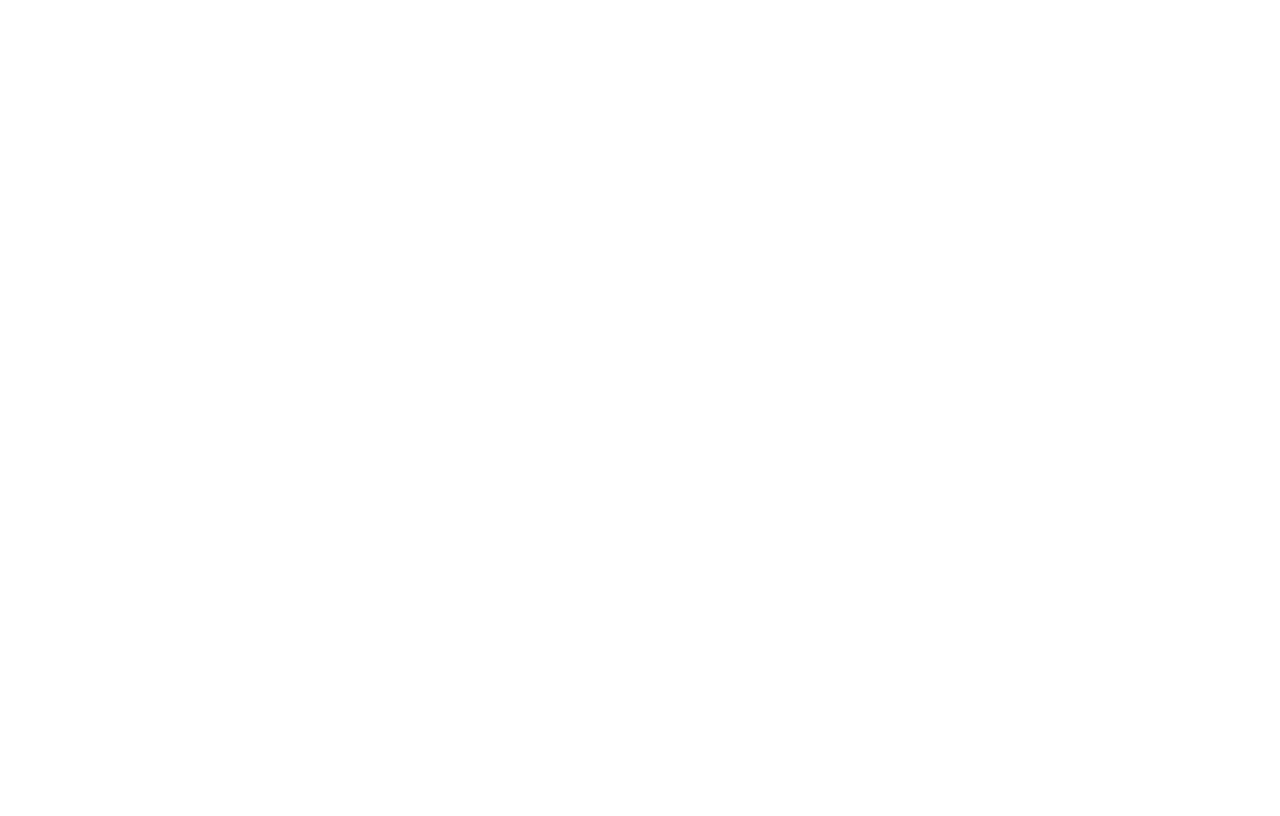
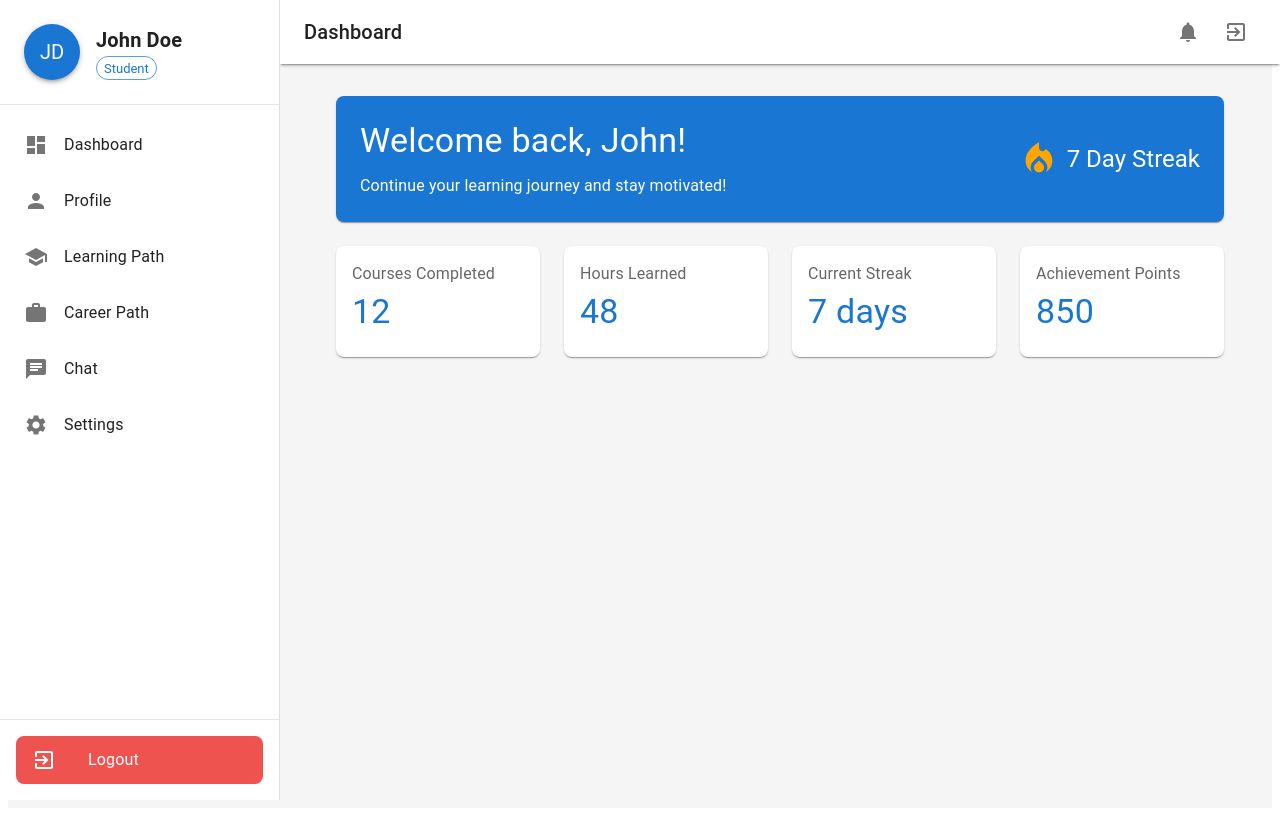
Before and after one commit to krishan44/Project-Frontend, a React (Vite) app in the folder Frontend/Ai-Academic Advisor/: page /Dashboard in a window 1280 px wide. Before the commit this address had no page. Built offline with nearby package versions, Linux system fonts and the light colour scheme.

Commit message:
Made changes add new dashboard

```diff
--- a/Frontend/Ai-Academic Advisor/src/App.jsx
+++ b/Frontend/Ai-Academic Advisor/src/App.jsx
@@ -3,6 +3,7 @@
 import AuthDialog from './Components/LoginRegistration/Auth';
 import Landing from "./Components/LandingPage/Landing"
 import Registration from "./Components/LoginRegistration/Registration"
+import Dashboard from './Components/User/Dashboard';
 
 function App() {
   return (
@@ -11,6 +12,7 @@
         <Route path="/" element={<Landing />} />
         <Route path="/Landing" element={<AuthDialog />} />
         <Route path="/Registration" element={<Registration />} />
+        <Route path="/Dashboard" element={<Dashboard />} />
       </Routes>
     </BrowserRouter>
   );
--- /dev/null
+++ b/Frontend/Ai-Academic Advisor/src/Components/User/Dashboard.jsx
@@ -0,0 +1,271 @@
+import React, { useState } from 'react';
+import {
+  Box,
+  Container,
+  Grid,
+  Paper,
+  Typography,
+  Card,
+  CardContent,
+  IconButton,
+  List,
+  ListItem,
+  ListItemIcon,
+  ListItemText,
+  Drawer,
+  AppBar,
+  Toolbar,
+  Avatar,
+  useTheme,
+  useMediaQuery,
+  Tooltip,
+  Chip,
+} from '@mui/material';
+import {
+  Menu as MenuIcon,
+  Dashboard as DashboardIcon,
+  Person as PersonIcon,
+  School as SchoolIcon,
+  Work as WorkIcon,
+  Chat as ChatIcon,
+  Settings as SettingsIcon,
+  Notifications as NotificationsIcon,
+  ExitToApp as LogoutIcon,
+  ChevronRight as ChevronRightIcon,
+  LocalFireDepartment as FireIcon,
+} from '@mui/icons-material';
+
+const drawerWidth = 280;
+
+const Dashboard = () => {
+  const theme = useTheme();
+  const isMobile = useMediaQuery(theme.breakpoints.down('md'));
+  const [mobileOpen, setMobileOpen] = useState(false);
+  const [activeSection, setActiveSection] = useState('Dashboard');
+
+  const handleDrawerToggle = () => {
+    setMobileOpen(!mobileOpen);
+  };
+
+  const menuItems = [
+    { text: 'Dashboard', icon: <DashboardIcon />, href: '#' },
+    { text: 'Profile', icon: <PersonIcon />, href: '#' },
+    { text: 'Learning Path', icon: <SchoolIcon />, href: '#' },
+    { text: 'Career Path', icon: <WorkIcon />, href: '#' },
+    { text: 'Chat', icon: <ChatIcon />, href: '#' },
+    { text: 'Settings', icon: <SettingsIcon />, href: '#' },
+  ];
+
+  const drawer = (
+    <Box sx={{
+      bgcolor: 'background.default',
+      height: '100%',
+      display: 'flex',
+      flexDirection: 'column'
+    }}>
+      <Box sx={{ p: 3, display: 'flex', alignItems: 'center', gap: 2, borderBottom: '1px solid rgba(0,0,0,0.1)' }}>
+        <Avatar
+          sx={{
+            width: 56,
+            height: 56,
+            bgcolor: 'primary.main',
+            boxShadow: 3
+          }}
+        >
+          JD
+        </Avatar>
+        <Box>
+          <Typography variant="h6" fontWeight="bold">John Doe</Typography>
+          <Chip
+            label="Student"
+            size="small"
+            color="primary"
+            variant="outlined"
+          />
+        </Box>
+      </Box>
+      <List sx={{ flexGrow: 1 }}>
+        {menuItems.map((item) => (
+          <ListItem
+            button
+            key={item.text}
+            selected={activeSection === item.text}
+            onClick={() => setActiveSection(item.text)}
+            sx={{
+              borderRadius: 2,
+              m: 1,
+              '&.Mui-selected': {
+                bgcolor: 'primary.light',
+                color: 'primary.main',
+                '& .MuiListItemIcon-root': {
+                  color: 'primary.main',
+                },
+              },
+              '&:hover': {
+                bgcolor: 'action.hover',
+              },
+            }}
+          >
+            <ListItemIcon sx={{ minWidth: 40 }}>{item.icon}</ListItemIcon>
+            <ListItemText primary={item.text} />
+          </ListItem>
+        ))}
+      </List>
+      <Box sx={{ p: 2, borderTop: '1px solid rgba(0,0,0,0.1)' }}>
+        <ListItem
+          button
+          sx={{
+            borderRadius: 2,
+            bgcolor: 'error.light',
+            color: 'white',
+            '&:hover': {
+              bgcolor: 'error.main',
+            },
+          }}
+        >
+          <ListItemIcon>
+            <LogoutIcon sx={{ color: 'white' }} />
+          </ListItemIcon>
+          <ListItemText primary="Logout" />
+        </ListItem>
+      </Box>
+    </Box>
+  );
+
+  return (
+    <Box sx={{ display: 'flex', bgcolor: '#f5f5f5', minHeight: '100vh' }}>
+      <AppBar
+        position="fixed"
+        sx={{
+          width: { sm: `calc(100% - ${drawerWidth}px)` },
+          ml: { sm: `${drawerWidth}px` },
+          bgcolor: 'white',
+          color: 'text.primary',
+          boxShadow: 2,
+        }}
+      >
+        <Toolbar>
+          <IconButton
+            color="inherit"
+            edge="start"
+            onClick={handleDrawerToggle}
+            sx={{ mr: 2, display: { sm: 'none' } }}
+          >
+            <MenuIcon />
+          </IconButton>
+          <Typography variant="h6" noWrap sx={{ flexGrow: 1 }}>
+            {activeSection}
+          </Typography>
+          <Box sx={{ display: 'flex', alignItems: 'center', gap: 1 }}>
+            <Tooltip title="Notifications">
+              <IconButton>
+                <NotificationsIcon />
+              </IconButton>
+            </Tooltip>
+            <Tooltip title="Logout">
+              <IconButton>
+                <LogoutIcon />
+              </IconButton>
+            </Tooltip>
+          </Box>
+        </Toolbar>
+      </AppBar>
+
+      <Box
+        component="nav"
+        sx={{ width: { sm: drawerWidth }, flexShrink: { sm: 0 } }}
+      >
+        <Drawer
+          variant={isMobile ? 'temporary' : 'permanent'}
+          open={isMobile ? mobileOpen : true}
+          onClose={handleDrawerToggle}
+          ModalProps={{ keepMounted: true }}
+          sx={{
+            '& .MuiDrawer-paper': {
+              boxSizing: 'border-box',
+              width: drawerWidth,
+              borderRight: '1px solid rgba(0, 0, 0, 0.12)',
+              bgcolor: 'background.paper',
+            },
+          }}
+        >
+          {drawer}
+        </Drawer>
+      </Box>
+
+      <Box
+        component="main"
+        sx={{
+          flexGrow: 1,
+          p: 3,
+          width: { sm: `calc(100% - ${drawerWidth}px)` },
+          mt: 8,
+        }}
+      >
+        <Container maxWidth="lg">
+          <Grid container spacing={3}>
+            {/* Welcome Card with Streak */}
+            <Grid item xs={12}>
+              <Paper
+                sx={{
+                  p: 3,
+                  display: 'flex',
+                  alignItems: 'center',
+                  gap: 3,
+                  bgcolor: 'primary.main',
+                  color: 'white',
+                  borderRadius: 2,
+                }}
+              >
+                <Box flex={1}>
+                  <Typography variant="h4" gutterBottom>
+                    Welcome back, John!
+                  </Typography>
+                  <Typography variant="body1">
+                    Continue your learning journey and stay motivated!
+                  </Typography>
+                </Box>
+                <Box sx={{ display: 'flex', alignItems: 'center', gap: 1 }}>
+                  <FireIcon sx={{ fontSize: 40, color: 'orange' }} />
+                  <Typography variant="h5">7 Day Streak</Typography>
+                </Box>
+              </Paper>
+            </Grid>
+
+            {/* Quick Stats with Enhanced Design */}
+            {[
+              { label: 'Courses Completed', value: 12 },
+              { label: 'Hours Learned', value: 48 },
+              { label: 'Current Streak', value: '7 days' },
+              { label: 'Achievement Points', value: 850 },
+            ].map((stat, index) => (
+              <Grid item xs={12} sm={6} md={3} key={stat.label}>
+                <Card
+                  sx={{
+                    borderRadius: 2,
+                    transition: 'transform 0.3s',
+                    '&:hover': {
+                      transform: 'scale(1.05)',
+                      boxShadow: 3,
+                    }
+                  }}
+                >
+                  <CardContent>
+                    <Typography color="textSecondary" gutterBottom>
+                      {stat.label}
+                    </Typography>
+                    <Typography variant="h4" color="primary">
+                      {stat.value}
+                    </Typography>
+                  </CardContent>
+                </Card>
+              </Grid>
+            ))}
+          </Grid>
+        </Container>
+      </Box>
+    </Box>
+  );
+};
+
+export default Dashboard;
```
Also changed, not shown: Frontend/Ai-Academic Advisor/package.json (+11 -1 lines), 1 other file (tests, documents, lock files or other folders).
